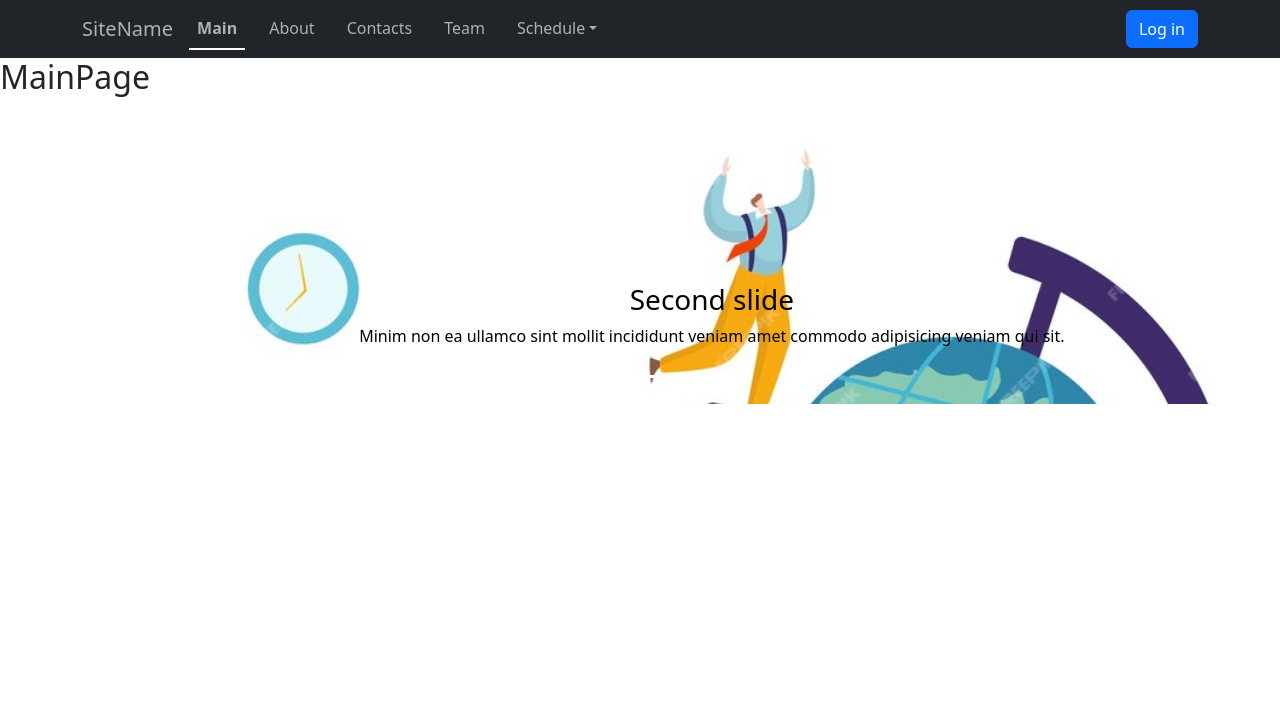
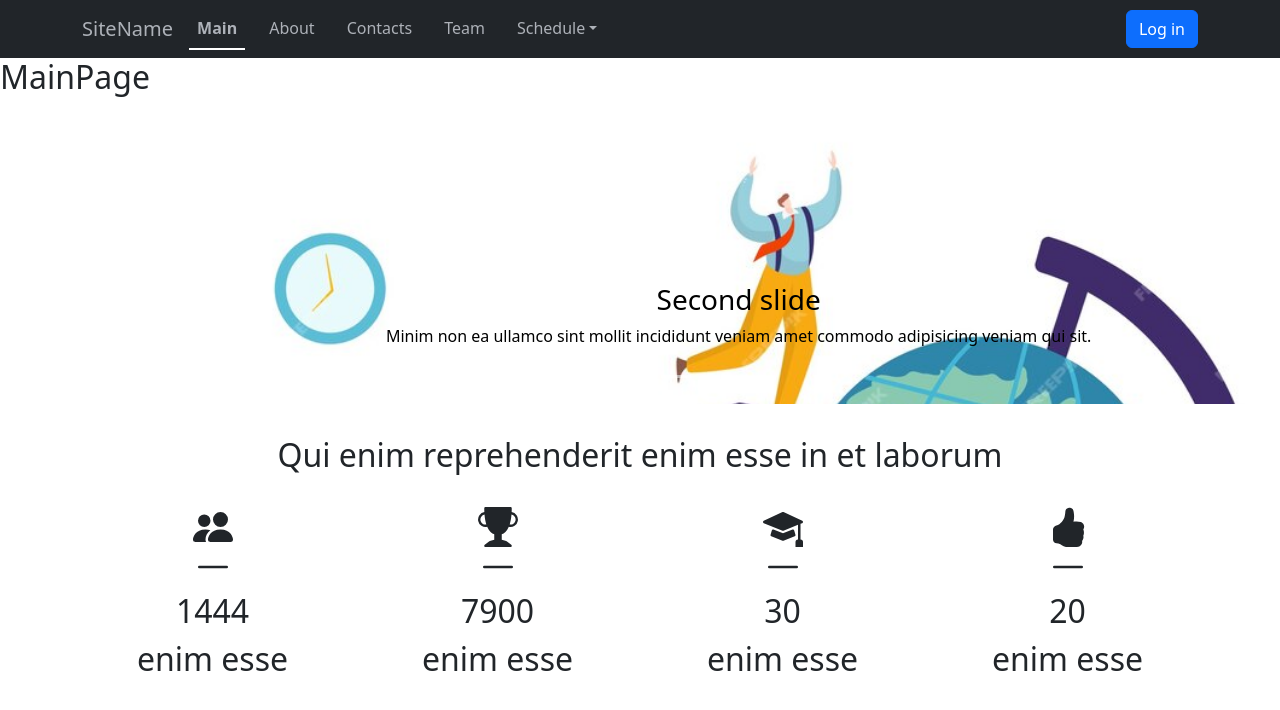
Before and after one commit to Gena-Tin/erdtschl, a React (Create React App) app: page / in a window 1280 px wide. Shown: the top 710 px of the page. Built offline with nearby package versions, Linux system fonts and the light colour scheme.

Commit message:
add motivation component

```diff
--- a/package.json
+++ b/package.json
@@ -12,6 +12,7 @@
     "react": "^18.2.0",
     "react-bootstrap": "^2.8.0",
     "react-dom": "^18.2.0",
+    "react-icons": "^4.11.0",
     "react-loader-spinner": "^5.4.5",
     "react-router-dom": "^6.16.0",
     "react-scripts": "5.0.1",
--- a/src/App.js
+++ b/src/App.js
@@ -10,7 +10,7 @@ import "bootstrap/dist/css/bootstrap.min.css";
 
 function App() {
   return (
-    <div>
+    <>
       <Header />
 
       <Routes>
@@ -21,7 +21,7 @@ function App() {
         <Route path="*" element={<NotFoundRedirect />} />
       </Routes>
       <Footer />
-    </div>
+    </>
   );
 }
 
--- /dev/null
+++ b/src/components/Counter/Counter.js
@@ -0,0 +1,23 @@
+import React, { useState, useEffect } from "react";
+
+function Counter(props) {
+  const { number } = props;
+  const [count, setCount] = useState(0);
+  const step = number > 0 ? number / 100 : 1; // определяем шаг в зависимости от числа
+
+  useEffect(() => {
+    const increment = () => {
+      if (count < number) {
+        setCount((prevCount) => prevCount + step);
+      }
+    };
+
+    const interval = setInterval(increment, 10);
+
+    return () => clearInterval(interval);
+  }, [count, number, step]);
+
+  return <>{Math.round(count)}</>;
+}
+
+export default Counter;
--- a/src/components/Footer/Footer.js
+++ b/src/components/Footer/Footer.js
@@ -1,7 +1,7 @@
 import React from "react";
 
 function Footer() {
-  return <div></div>;
+  return <></>;
 }
 
 export default Footer;
--- /dev/null
+++ b/src/components/Motivation/Motivation.js
@@ -0,0 +1,75 @@
+import React from "react";
+import { Container, Row, Col } from "react-bootstrap";
+import {
+  BsFillPeopleFill,
+  BsFillMortarboardFill,
+  BsFillHandThumbsUpFill,
+  BsFillTrophyFill,
+  BsDashLg,
+} from "react-icons/bs";
+import Counter from "../Counter/Counter";
+
+function Motivation() {
+  return (
+    <>
+      <Container style={{ paddingTop: "2rem", paddingBottom: "2rem" }}>
+        <h2 style={{ textAlign: "center", marginBottom: "2rem" }}>
+          Qui enim reprehenderit enim esse in et laborum
+        </h2>
+        <Row style={{ fontSize: "2rem" }}>
+          <Col
+            style={{
+              display: "flex",
+              flexDirection: "column",
+              alignItems: "center",
+              margin: "auto",
+            }}
+          >
+            <BsFillPeopleFill size={40} />
+            <BsDashLg size={40} />
+            <Counter number={1430} /> {/*число на счетчике */}
+            <span>enim esse</span>
+          </Col>
+          <Col
+            style={{
+              display: "flex",
+              flexDirection: "column",
+              alignItems: "center",
+            }}
+          >
+            <BsFillTrophyFill size={40} />
+            <BsDashLg size={40} />
+            <Counter number={7900} /> {/*число на счетчике */}
+            <span>enim esse</span>
+          </Col>
+          <Col
+            style={{
+              display: "flex",
+              flexDirection: "column",
+              alignItems: "center",
+            }}
+          >
+            <BsFillMortarboardFill size={40} />
+            <BsDashLg size={40} />
+            <Counter number={30} /> {/*число на счетчике */}
+            <span>enim esse</span>
+          </Col>
+          <Col
+            style={{
+              display: "flex",
+              flexDirection: "column",
+              alignItems: "center",
+            }}
+          >
+            <BsFillHandThumbsUpFill size={40} />
+            <BsDashLg size={40} />
+            <Counter number={20} /> {/*число на счетчике */}
+            <span>enim esse</span>
+          </Col>
+        </Row>
+      </Container>
+    </>
+  );
+}
+
+export default Motivation;
--- /dev/null
+++ b/src/components/TeamGallery/TeamGallery.js
@@ -0,0 +1,90 @@
+import React from "react";
+import { Card, Col, Container, Row } from "react-bootstrap";
+import gag from "./images/gag.png";
+
+function TeamGallery() {
+  return (
+    <>
+      <Container style={{ paddingTop: "2rem", paddingBottom: "2rem" }}>
+        <Row>
+          <Col>
+            <Card style={{ width: "18rem" }}>
+              <Card.Img variant="top" src={gag} />
+              <Card.Body>
+                <Card.Title>Card Title</Card.Title>
+                <Card.Text>
+                  Some quick example text to build on the card title and make up
+                  the bulk of the card's content.
+                </Card.Text>
+              </Card.Body>
+            </Card>
+          </Col>
+          <Col>
+            <Card style={{ width: "18rem" }}>
+              <Card.Img variant="top" src={gag} />
+              <Card.Body>
+                <Card.Title>Card Title</Card.Title>
+                <Card.Text>
+                  Some quick example text to build on the card title and make up
+                  the bulk of the card's content.
+                </Card.Text>
+              </Card.Body>
+            </Card>
+          </Col>
+          <Col>
+            <Card style={{ width: "18rem" }}>
+              <Card.Img variant="top" src={gag} />
+              <Card.Body>
+                <Card.Title>Card Title</Card.Title>
+                <Card.Text>
+                  Some quick example text to build on the card title and make up
+                  the bulk of the card's content.
+                </Card.Text>
+              </Card.Body>
+            </Card>
+          </Col>
+        </Row>
+        <Row>
+          <Col>
+            <Card style={{ width: "18rem" }}>
+              <Card.Img variant="top" src={gag} />
+              <Card.Body>
+                <Card.Title>Card Title</Card.Title>
+                <Card.Text>
+                  Some quick example text to build on the card title and make up
+                  the bulk of the card's content.
+                </Card.Text>
+              </Card.Body>
+            </Card>
+          </Col>
+          <Col>
+            <Card style={{ width: "18rem" }}>
+              <Card.Img variant="top" src={gag} />
+              <Card.Body>
+                <Card.Title>Card Title</Card.Title>
+                <Card.Text>
+                  Some quick example text to build on the card title and make up
+                  the bulk of the card's content.
+                </Card.Text>
+              </Card.Body>
+            </Card>
+          </Col>
+          <Col>
+            <Card style={{ width: "18rem" }}>
+              <Card.Img variant="top" src={gag} />
+              <Card.Body>
+                <Card.Title>Card Title</Card.Title>
+                <Card.Text>
+                  Some quick example text to build on the card title and make up
+                  the bulk of the card's content.
+                </Card.Text>
+              </Card.Body>
+            </Card>
+          </Col>
+        </Row>
+      </Container>
+    </>
+  );
+}
+
+export default TeamGallery;
--- a/src/pages/About/About.js
+++ b/src/pages/About/About.js
@@ -1,12 +1,10 @@
 import React from "react";
-import Schedule from "../../Schedule/Schedule";
 
 function About() {
   return (
-    <div>
+    <>
       <h2>AboutPage</h2>
-      <Schedule />
-    </div>
+    </>
   );
 }
 
--- a/src/pages/Contacts/Contacts.js
+++ b/src/pages/Contacts/Contacts.js
@@ -2,9 +2,9 @@ import React from "react";
 
 function Contacts() {
   return (
-    <div>
+    <>
       <h2>ContactsPage</h2>
-    </div>
+    </>
   );
 }
 
--- a/src/pages/Main/Main.js
+++ b/src/pages/Main/Main.js
@@ -1,12 +1,14 @@
 import React from "react";
 import Slider from "../../components/Slider/Slider";
+import Motivation from "../../components/Motivation/Motivation";
 
 function Main() {
   return (
-    <div>
+    <>
       <h2>MainPage</h2>
       <Slider />
-    </div>
+      <Motivation />
+    </>
   );
 }
 
--- a/src/pages/Team/Team.js
+++ b/src/pages/Team/Team.js
@@ -1,90 +1,12 @@
 import React from "react";
-import { Card, Col, Container, Row } from "react-bootstrap";
-import gag from "./images/gag.png";
+import TeamGallery from "../../components/TeamGallery/TeamGallery";
 
 function Team() {
   return (
-    <div>
+    <>
       <h2>TeamPage</h2>
-      <Container style={{ paddingTop: "2rem", paddingBottom: "2rem" }}>
-        <Row>
-          <Col>
-            <Card style={{ width: "18rem" }}>
-              <Card.Img variant="top" src={gag} />
-              <Card.Body>
-                <Card.Title>Card Title</Card.Title>
-                <Card.Text>
-                  Some quick example text to build on the card title and make up
-                  the bulk of the card's content.
-                </Card.Text>
-              </Card.Body>
-            </Card>
-          </Col>
-          <Col>
-            <Card style={{ width: "18rem" }}>
-              <Card.Img variant="top" src={gag} />
-              <Card.Body>
-                <Card.Title>Card Title</Card.Title>
-                <Card.Text>
-                  Some quick example text to build on the card title and make up
-                  the bulk of the card's content.
-                </Card.Text>
-              </Card.Body>
-            </Card>
-          </Col>
-          <Col>
-            <Card style={{ width: "18rem" }}>
-              <Card.Img variant="top" src={gag} />
-              <Card.Body>
-                <Card.Title>Card Title</Card.Title>
-                <Card.Text>
-                  Some quick example text to build on the card title and make up
-                  the bulk of the card's content.
-                </Card.Text>
-              </Card.Body>
-            </Card>
-          </Col>
-        </Row>
-        <Row>
-          <Col>
-            <Card style={{ width: "18rem" }}>
-              <Card.Img variant="top" src={gag} />
-              <Card.Body>
-                <Card.Title>Card Title</Card.Title>
-                <Card.Text>
-                  Some quick example text to build on the card title and make up
-                  the bulk of the card's content.
-                </Card.Text>
-              </Card.Body>
-            </Card>
-          </Col>
-          <Col>
-            <Card style={{ width: "18rem" }}>
-              <Card.Img variant="top" src={gag} />
-              <Card.Body>
-                <Card.Title>Card Title</Card.Title>
-                <Card.Text>
-                  Some quick example text to build on the card title and make up
-                  the bulk of the card's content.
-                </Card.Text>
-              </Card.Body>
-            </Card>
-          </Col>
-          <Col>
-            <Card style={{ width: "18rem" }}>
-              <Card.Img variant="top" src={gag} />
-              <Card.Body>
-                <Card.Title>Card Title</Card.Title>
-                <Card.Text>
-                  Some quick example text to build on the card title and make up
-                  the bulk of the card's content.
-                </Card.Text>
-              </Card.Body>
-            </Card>
-          </Col>
-        </Row>
-      </Container>
-    </div>
+      <TeamGallery />
+    </>
   );
 }
 
```
Also changed, not shown: src/components/TeamGallery/images/gag.png (renamed from src/pages/Team/images/gag.png), src/pages/Schedule/Schedule.js (renamed from src/Schedule/Schedule.js), 1 other file (tests, documents, lock files or other folders).
